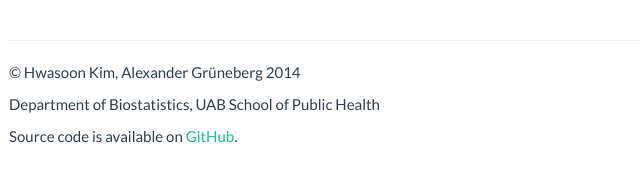
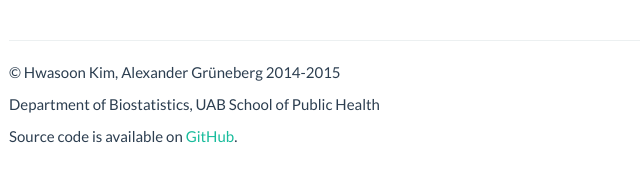
Before and after one commit to NISSC/NISSC, a website: page index.html in a window 1280 px wide. Shown: the part 518-700 px from the top of the page, 6-646 px from the left. Drawn offline with Linux system fonts and the light colour scheme.

Commit message:
Update copyright date.

```diff
--- a/index.html
+++ b/index.html
@@ -34,7 +34,7 @@
             <div class="clearfix"></div>
             <hr>
             <footer>
-                <p>&copy; Hwasoon Kim, Alexander Grüneberg 2014</p>
+                <p>&copy; Hwasoon Kim, Alexander Grüneberg 2014-2015</p>
                 <p>Department of Biostatistics, UAB School of Public Health</p>
                 <p>Source code is available on <a href="https://github.com/NISSC/NISSC">GitHub</a>.
             </footer>
```
